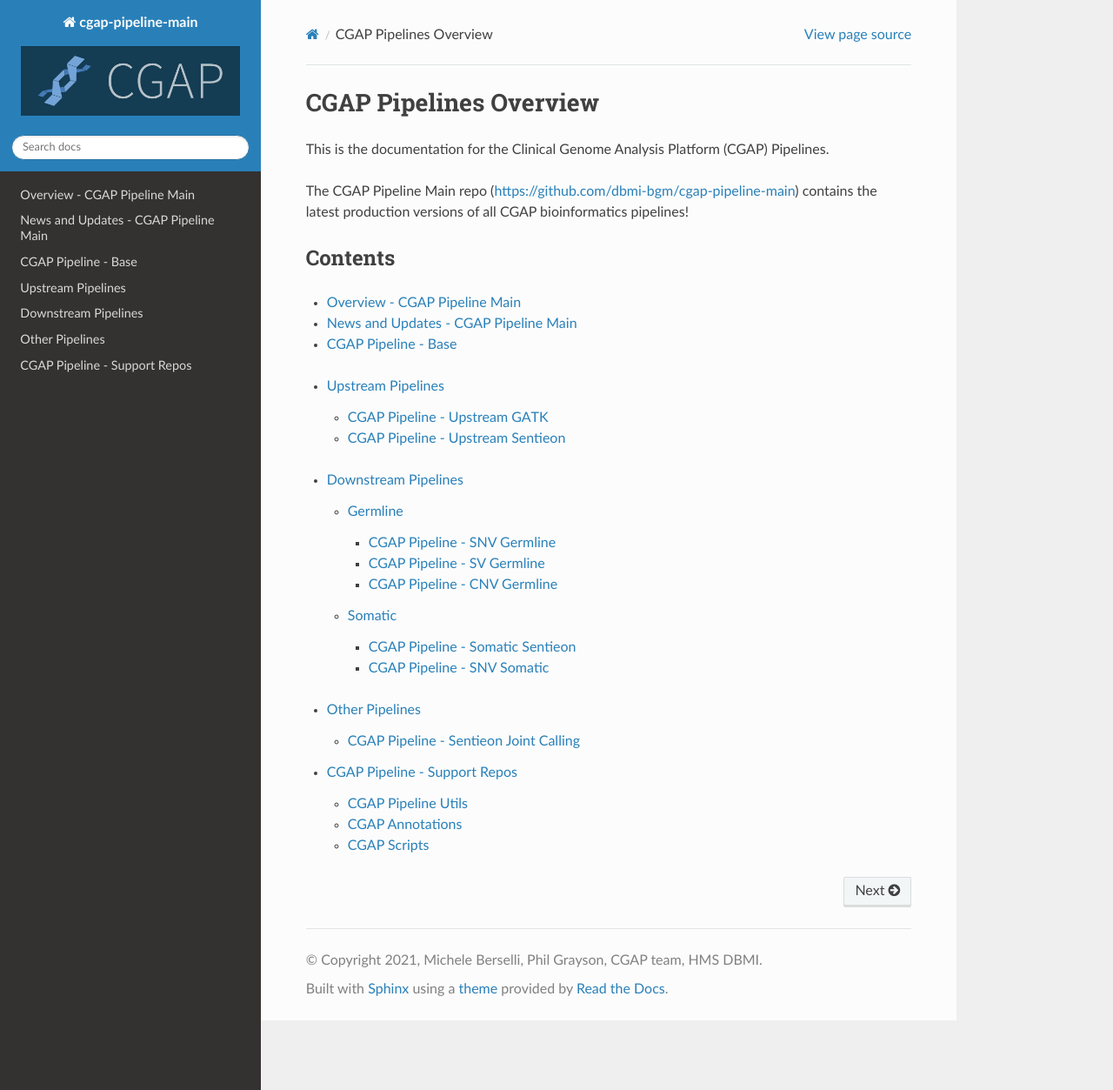
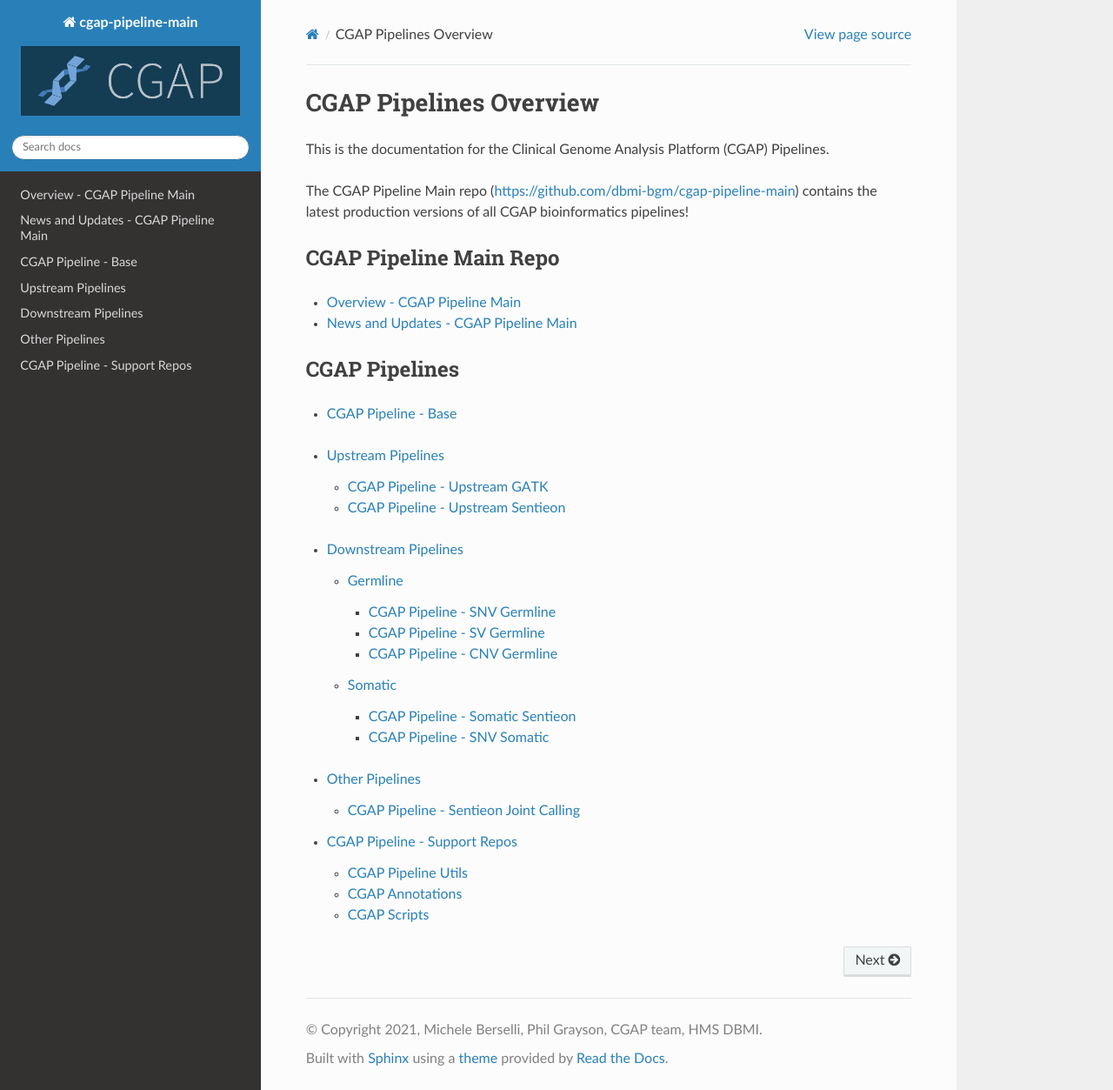
Before and after one commit to dbmi-bgm/cgap-pipeline-main, a Sphinx documentation site: the page built from docs/index.rst, in a window 1280 px wide and 1253 px high. Shown: the whole window at 87% size. Built offline with Sphinx 7.4.7 and the Read the Docs theme 2.0.0, drawn with Linux system fonts in a browser that asks for light colours.

Commit message:
fixing docs TOC

```diff
--- a/docs/index.rst
+++ b/docs/index.rst
@@ -11,14 +11,21 @@ This is the documentation for the Clinical Genome Analysis Platform (CGAP) Pipel
 
 The CGAP Pipeline Main repo (https://github.com/dbmi-bgm/cgap-pipeline-main) contains the latest production versions of all CGAP bioinformatics pipelines!
 
-Contents
-########
+CGAP Pipeline Main Repo
+#######################
 
 .. toctree::
  :maxdepth: 1
 
  overview-main
  news-main
+
+CGAP Pipelines
+##############
+
+.. toctree::
+ :maxdepth: 1
+
  Pipelines/Base/index-base
 
 .. toctree::
```
